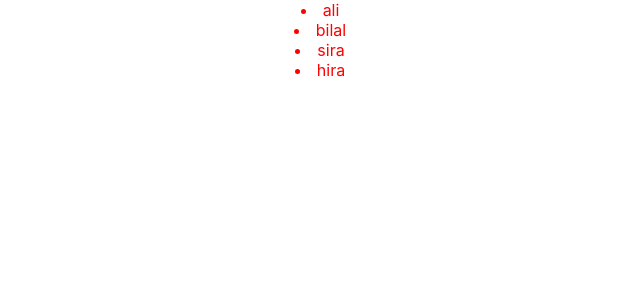
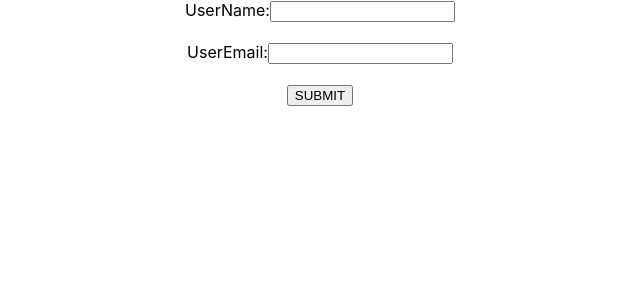
Before and after one commit to bilalahmad147/first_react_app, a React (Create React App) app: page / in a window 1280 px wide. Shown: the top 300 px of the page, without its empty margins (320-960 px from the left). Built offline with nearby package versions, Linux system fonts and the light colour scheme.

Commit message:
today final commit

```diff
--- a/src/App.js
+++ b/src/App.js
@@ -1,14 +1,12 @@
 import React from 'react';
 import './App.css';
-import List from './List';
+import Form from './Components/Form';
 
 function App() {
 
-  let className = "App"
-
   return (
-    <div className={`list1 ${className}`}>
-      <List />
+    <div className="App">
+      <Form />
     </div>
   );
 }
--- /dev/null
+++ b/src/Components/Form.js
@@ -0,0 +1,36 @@
+import React, { useState } from 'react'
+
+function Form1() {
+
+    let [userName, setuserName] = useState('');
+    let [userEmail, setuserEmail] = useState('');
+
+    const changeUserName = (e) => {
+        setuserName(userName = e.target.value)
+    }
+    const changeUserEmail = (e) => {
+        setuserEmail(userEmail = e.target.value)
+    }
+    const submitHandle = e => {
+        alert(`${userName} ${userEmail} `)
+        e.preventDefault()
+    }
+
+    return (
+        <form onSubmit={submitHandle}>
+            <div>
+                <label>UserName:</label>
+                <input required type="text" value={userName} onChange={changeUserName} />
+            </div>
+            <br />
+            <div>
+                <label>UserEmail:</label>
+                <input required type="email" value={userEmail} onChange={changeUserEmail} />
+            </div>
+            <br />
+            <button type="submit">SUBMIT</button>
+        </form>
+    )
+}
+
+export default Form1
```
